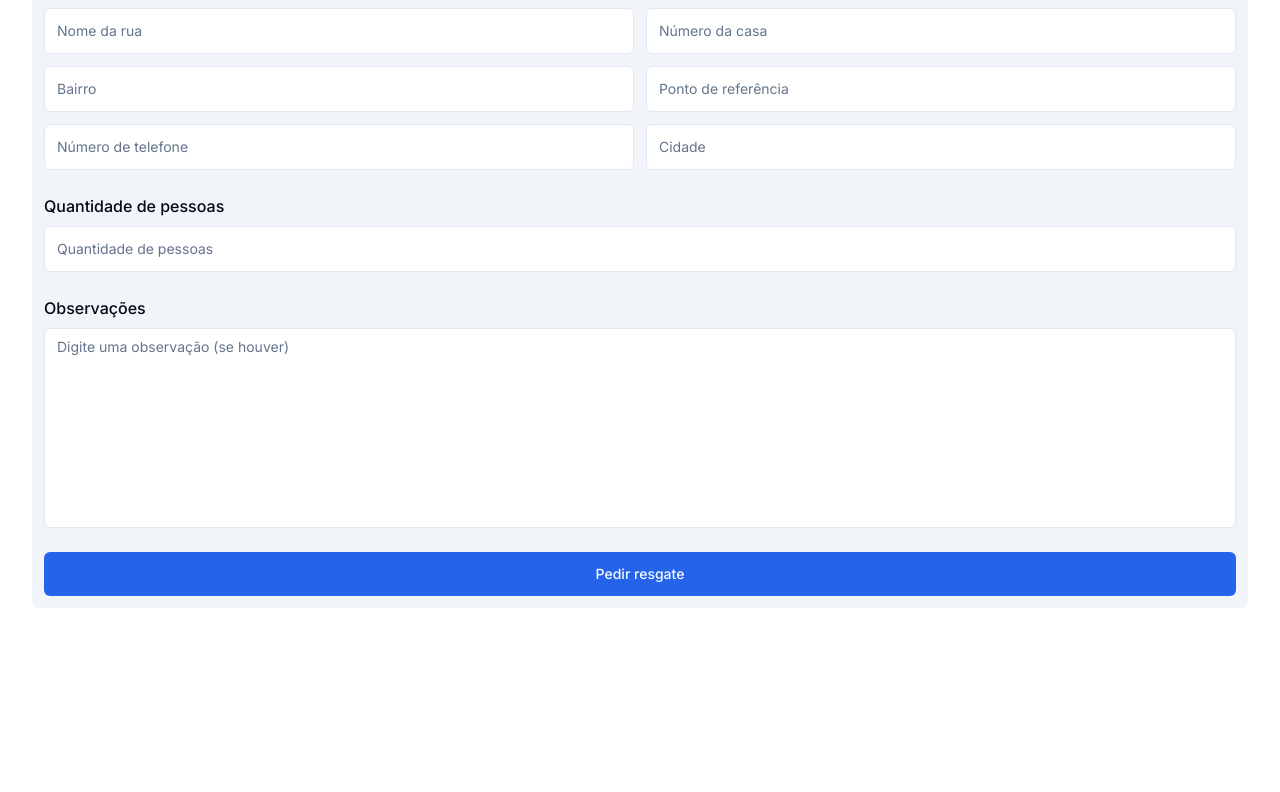
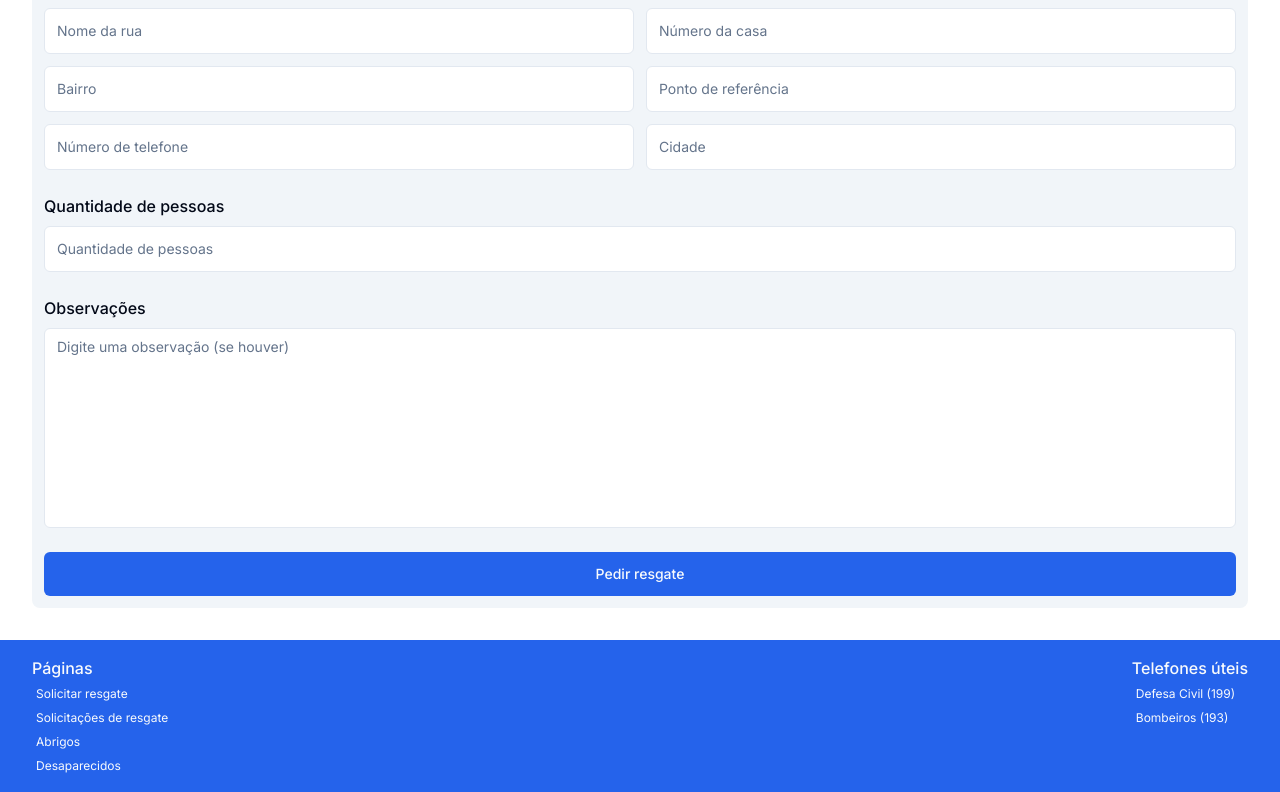
Before and after one commit to JoiaribeAlves/rescue, a Next.js app: page / in a window 1280 px wide. Shown: the part 198-990 px from the top of the page. Before the commit the page ends 838 px from the top, so only its background shows below. Built offline with nearby package versions, Linux system fonts and the light colour scheme.

Commit message:
feat: add Footer component

```diff
--- a/src/app/layout.tsx
+++ b/src/app/layout.tsx
@@ -3,6 +3,7 @@ import { Inter } from "next/font/google";
 import "./globals.css";
 import { Toaster } from "@/components/ui/sonner";
 import { Header } from "@/components/Header";
+import { Footer } from "@/components/Footer";
 
 const inter = Inter({ subsets: ["latin"] });
 
@@ -19,6 +20,7 @@ export default function RootLayout({
           {children}
           <Toaster />
         </main>
+        <Footer />
       </body>
     </html>
   );
--- /dev/null
+++ b/src/components/Footer.tsx
@@ -0,0 +1,51 @@
+import Link from "next/link";
+
+export function Footer() {
+  return (
+    <footer className=" flex justify-between bg-primary text-primary-foreground p-4 lg:px-8">
+      <div>
+        <h4 className="font-medium">Páginas</h4>
+
+        <ul className="pl-1">
+          <li>
+            <Link href="/" className="text-xs hover:underline">
+              Solicitar resgate
+            </Link>
+          </li>
+
+          <li>
+            <Link href="/resgates" className="text-xs hover:underline">
+              Solicitações de resgate
+            </Link>
+          </li>
+
+          <li>
+            <Link href="/abrigos" className="text-xs hover:underline">
+              Abrigos
+            </Link>
+          </li>
+
+          <li>
+            <Link href="/desaparecidos" className="text-xs hover:underline">
+              Desaparecidos
+            </Link>
+          </li>
+        </ul>
+      </div>
+
+      <div>
+        <h4 className="font-medium">Telefones úteis</h4>
+
+        <ul className="pl-1">
+          <li>
+            <Link href="tel:199" className="text-xs hover:underline">Defesa Civil (199)</Link>
+          </li>
+
+          <li>
+            <Link href="tel:193" className="text-xs hover:underline">Bombeiros (193)</Link>
+          </li>
+        </ul>
+      </div>
+    </footer>
+  )
+}
```
